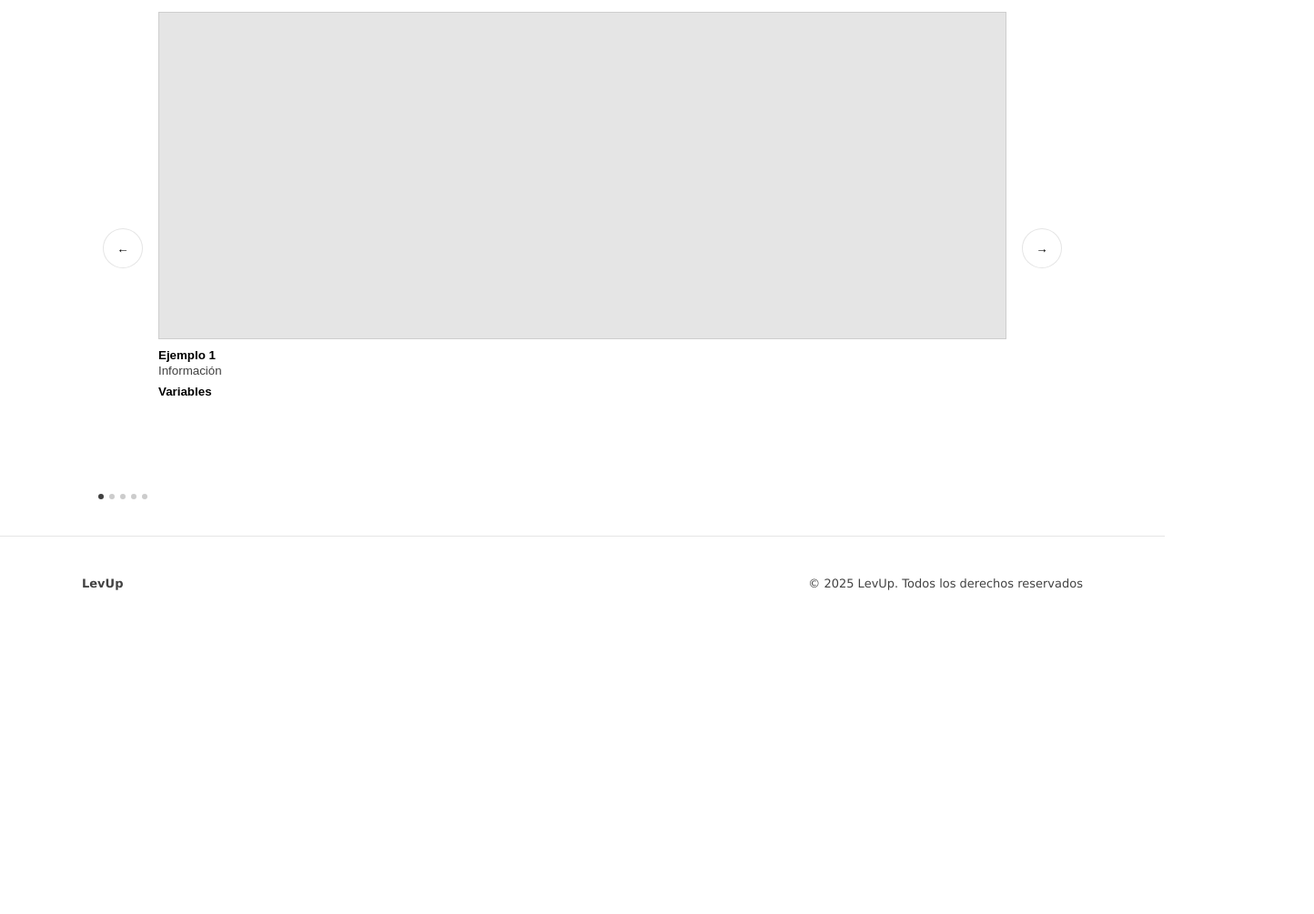
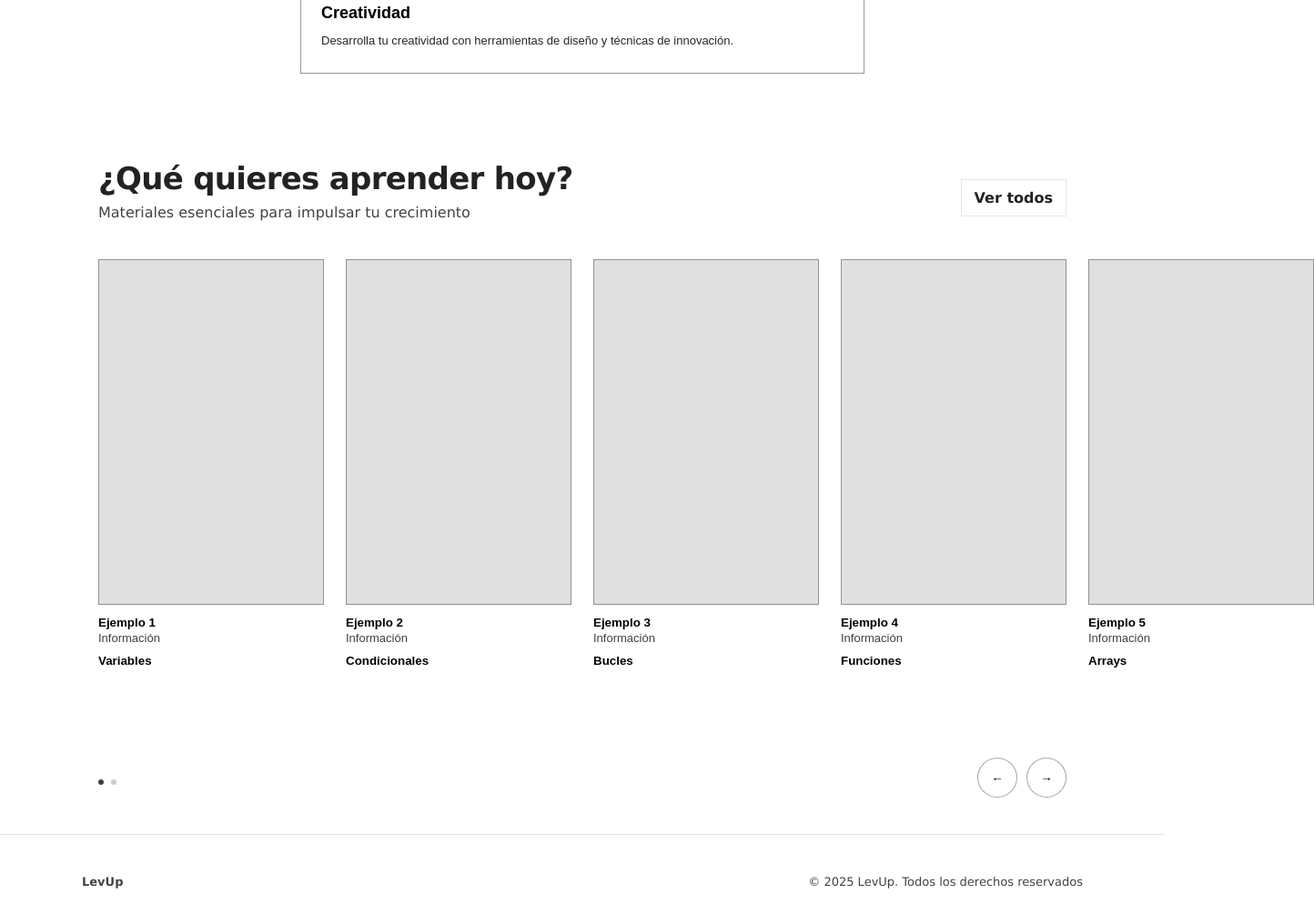
Before and after one commit to AdanMartinezVillarroya/LevUp, a plain HTML site: page habilidades.html in a window 1280 px wide. Shown: the part 713-1718 px from the top of the page at 91% size, 1444 px wide, since content can reach past the window. Before the commit the page ends 1390 px from the top, so only its background shows below. Drawn offline with Linux system fonts and the light colour scheme.

Commit message:
Add files via upload

```diff
--- a/css/styles.css
+++ b/css/styles.css
@@ -514,3 +514,164 @@
     .carousel-track{ min-height: 460px; }
     .slide-media{ height: 260px; }
   }
+
+  /* =========================
+   A) HABILIDADES - DOMINIOS (wireframe exacto)
+   ========================= */
+
+.page-title{
+    text-align:center;
+    padding: 70px 0 20px;
+  }
+
+  .page-title h1{
+    margin: 0;
+    font-size: clamp(44px, 5.5vw, 70px);
+    font-weight: 800;
+    letter-spacing: -0.8px;
+  }
+
+  .domain-list{
+    max-width: 620px;          /* en tu wireframe son cajas estrechas */
+    margin: 25px auto 0;
+    display: grid;
+    gap: 34px;                 /* mucho aire vertical */
+  }
+
+  .domain-card{
+    width: 100%;
+    border: 1px solid rgba(0,0,0,.40);
+    background: #fff;
+    padding: 22px 22px 24px;
+    text-align: left;
+    cursor: pointer;
+  }
+
+  .domain-card h3{
+    margin: 0 0 10px;
+    font-size: 18px;
+    font-weight: 800;
+  }
+
+  .domain-card p{
+    margin: 0;
+    max-width: 520px;
+    opacity: .85;
+    font-size: 13px;
+    line-height: 1.55;
+  }
+
+  .domain-card:hover{
+    background: rgba(0,0,0,.02);
+  }
+
+  /* =========================
+   B) CARRUSEL (wireframe: 4 cards visibles)
+   ========================= */
+
+.learn-today{
+    margin-top: 95px;
+  }
+
+  .learn-today-head{
+    display:flex;
+    justify-content: space-between;
+    align-items: center;
+    gap: 16px;
+  }
+
+  .learn-today-head h2{
+    margin: 0;
+    font-weight: 800;
+    letter-spacing: -0.7px;
+  }
+
+  .carousel{
+    margin-top: 26px;
+    display: grid;
+    grid-template-columns: 1fr; /* en wireframe las flechas van abajo a la derecha */
+    gap: 14px;
+  }
+
+  .carousel-arrow{
+    display: none; /* ocultamos las flechas laterales */
+  }
+
+  .carousel-track{
+    display: grid;
+    grid-auto-flow: column;
+    grid-auto-columns: calc((100% - 72px) / 4); /* 4 cards y 3 gaps de 24px => 72px */
+    gap: 24px;
+    align-items: start;
+    will-change: transform;
+    transition: transform .25s ease;
+  }
+
+  .slide{
+    border: 0;
+    background: transparent;
+    text-align: left;
+    cursor: pointer;
+    padding: 0;
+  }
+
+  .slide-media{
+    height: 380px;
+    border: 1px solid rgba(0,0,0,.35);
+    background: rgba(0,0,0,.12);
+  }
+
+  .slide-text{ padding-top: 12px; }
+  .slide-kicker{ margin:0; font-weight:700; }
+  .slide-info{ margin:2px 0 0; opacity:.75; font-size:13px; }
+  .slide-topic{ margin:10px 0 0; font-weight:800; }
+
+  .carousel-dots{
+    display:flex;
+    align-items: center;
+    gap: 8px;
+  }
+
+  .dot{
+    width: 6px;
+    height: 6px;
+    border-radius: 999px;
+    background: rgba(0,0,0,.20);
+  }
+  .dot.is-active{ background: rgba(0,0,0,.75); }
+
+  /* Controles abajo a la derecha (como tu wireframe) */
+  .carousel-controls{
+    display:flex;
+    justify-content: space-between;
+    align-items: center;
+    margin-top: 14px;
+  }
+
+  .carousel-arrows-right{
+    display:flex;
+    gap: 10px;
+  }
+
+  .circle-btn{
+    width: 44px;
+    height: 44px;
+    border-radius: 999px;
+    border: 1px solid rgba(0,0,0,.35);
+    background: #fff;
+    cursor: pointer;
+  }
+
+  /* Responsive: 2 cards */
+  @media (max-width: 900px){
+    .carousel-track{
+      grid-auto-columns: calc((100% - 24px) / 2);
+    }
+  }
+
+  /* Responsive: 1 card */
+  @media (max-width: 560px){
+    .carousel-track{
+      grid-auto-columns: 100%;
+    }
+  }
--- a/habilidades.html
+++ b/habilidades.html
@@ -70,18 +70,18 @@
       </div>
 
       <div class="carousel">
-        <button class="carousel-arrow" id="prevSlide" aria-label="Anterior">←</button>
+        <div class="carousel-track" id="carouselTrack" aria-label="Carrusel de cápsulas"></div>
 
-        <div class="carousel-track" id="carouselTrack" aria-label="Carrusel de cápsulas">
-          <!-- Se rellena por JS -->
+        <div class="carousel-controls">
+          <div class="carousel-dots" id="carouselDots" aria-label="Puntos de carrusel"></div>
+
+          <div class="carousel-arrows-right">
+            <button class="circle-btn" id="prevSlide" aria-label="Anterior">←</button>
+            <button class="circle-btn" id="nextSlide" aria-label="Siguiente">→</button>
+          </div>
         </div>
-
-        <button class="carousel-arrow" id="nextSlide" aria-label="Siguiente">→</button>
       </div>
 
-      <div class="carousel-dots" id="carouselDots" aria-label="Puntos de carrusel">
-        <!-- Se rellena por JS -->
-      </div>
     </section>
   </main>
 
--- a/js/habilidades.js
+++ b/js/habilidades.js
@@ -1,5 +1,5 @@
 // ==================================
-// LevUp - Habilidades (dominio + carrusel)
+// LevUp - Habilidades (dominio + carrusel por páginas)
 // ==================================
 
 const STORAGE_KEYS = {
@@ -19,17 +19,25 @@ const STORAGE_KEYS = {
     try { return JSON.parse(raw); } catch { return fallback; }
   }
 
-  // Render carrusel en base a dominio
+  function cardsPerPage(){
+    // Wireframe desktop = 4
+    // Ajuste responsive simple
+    const w = window.innerWidth;
+    if (w < 560) return 1;
+    if (w < 900) return 2;
+    return 4;
+  }
+
   function renderCarousel(domainKey){
     const track = document.getElementById("carouselTrack");
-    const dots = document.getElementById("carouselDots");
     track.innerHTML = "";
-    dots.innerHTML = "";
+    track.dataset.page = "0";
 
     const domain = window.LEVUP_DATA.domains[domainKey];
     const items = domain.capsules;
 
-    items.forEach((c, idx) => {
+    // Render cards (todas)
+    items.forEach((c) => {
       const card = document.createElement("button");
       card.className = "slide";
       card.type = "button";
@@ -43,56 +51,69 @@ const STORAGE_KEYS = {
       `;
       card.addEventListener("click", () => {
         save(STORAGE_KEYS.capsule, c);
-        // Al elegir una cápsula, vamos a la intro del temario
         window.location.href = "temario-intro.html";
       });
       track.appendChild(card);
-
-      const dot = document.createElement("span");
-      dot.className = "dot" + (idx === 0 ? " is-active" : "");
-      dots.appendChild(dot);
     });
 
-    // Posición inicial
-    track.dataset.index = "0";
-    updateCarouselUI();
+    renderDots();
+    goToPage(0);
   }
 
-  function updateCarouselUI(){
+  function totalPages(){
+    const domainKey = load(STORAGE_KEYS.domain, "programacion");
+    const totalCards = window.LEVUP_DATA.domains[domainKey].capsules.length;
+    return Math.max(1, Math.ceil(totalCards / cardsPerPage()));
+  }
+
+  function renderDots(){
+    const dots = document.getElementById("carouselDots");
+    dots.innerHTML = "";
+
+    const pages = totalPages();
+    for(let i=0; i<pages; i++){
+      const dot = document.createElement("span");
+      dot.className = "dot" + (i === 0 ? " is-active" : "");
+      dot.addEventListener("click", () => goToPage(i));
+      dots.appendChild(dot);
+    }
+  }
+
+  function goToPage(pageIndex){
     const track = document.getElementById("carouselTrack");
-    const idx = Number(track.dataset.index || "0");
-    const slides = track.querySelectorAll(".slide");
-    const dots = document.querySelectorAll(".dot");
+    const pageSize = cardsPerPage();
+    const pages = totalPages();
 
-    slides.forEach((s, i) => {
-      s.style.display = (i === idx) ? "block" : "none";
-    });
+    const clamped = Math.max(0, Math.min(pageIndex, pages - 1));
+    track.dataset.page = String(clamped);
 
-    dots.forEach((d, i) => {
-      d.classList.toggle("is-active", i === idx);
+    // Mueve el track con translateX por páginas
+    const gap = 24; // debe coincidir con CSS (ver abajo)
+    const cardWidth = track.clientWidth / pageSize;
+    const offset = clamped * (pageSize * (cardWidth + gap));
+
+    track.style.transform = `translateX(-${offset}px)`;
+
+    // Dots activos
+    document.querySelectorAll(".dot").forEach((d, i) => {
+      d.classList.toggle("is-active", i === clamped);
     });
   }
 
-  function nextSlide(){
+  function nextPage(){
     const track = document.getElementById("carouselTrack");
-    const domainKey = load(STORAGE_KEYS.domain, "programacion");
-    const total = window.LEVUP_DATA.domains[domainKey].capsules.length;
-
-    let idx = Number(track.dataset.index || "0");
-    idx = (idx + 1) % total;
-    track.dataset.index = String(idx);
-    updateCarouselUI();
+    const pages = totalPages();
+    let p = Number(track.dataset.page || "0");
+    p = (p + 1) % pages;
+    goToPage(p);
   }
 
-  function prevSlide(){
+  function prevPage(){
     const track = document.getElementById("carouselTrack");
-    const domainKey = load(STORAGE_KEYS.domain, "programacion");
-    const total = window.LEVUP_DATA.domains[domainKey].capsules.length;
-
-    let idx = Number(track.dataset.index || "0");
-    idx = (idx - 1 + total) % total;
-    track.dataset.index = String(idx);
-    updateCarouselUI();
+    const pages = totalPages();
+    let p = Number(track.dataset.page || "0");
+    p = (p - 1 + pages) % pages;
+    goToPage(p);
   }
 
   // Init
@@ -100,7 +121,6 @@ const STORAGE_KEYS = {
     const domainButtons = document.querySelectorAll(".domain-card");
     const selected = load(STORAGE_KEYS.domain, "programacion");
 
-    // Guardar dominio al click
     domainButtons.forEach(btn => {
       btn.addEventListener("click", () => {
         const key = btn.dataset.domain;
@@ -109,17 +129,20 @@ const STORAGE_KEYS = {
       });
     });
 
-    // Botones del carrusel
-    document.getElementById("nextSlide").addEventListener("click", nextSlide);
-    document.getElementById("prevSlide").addEventListener("click", prevSlide);
+    document.getElementById("nextSlide").addEventListener("click", nextPage);
+    document.getElementById("prevSlide").addEventListener("click", prevPage);
 
-    // Abandonar (demo)
     document.getElementById("btnAbandonar").addEventListener("click", (e) => {
       e.preventDefault();
       alert("Sesión cerrada (demo).");
       window.location.href = "index.html";
     });
 
-    // Inicializa carrusel con el dominio actual
+    // Recalcular al redimensionar
+    window.addEventListener("resize", () => {
+      renderDots();
+      goToPage(0);
+    });
+
     renderCarousel(selected);
   })();
```
